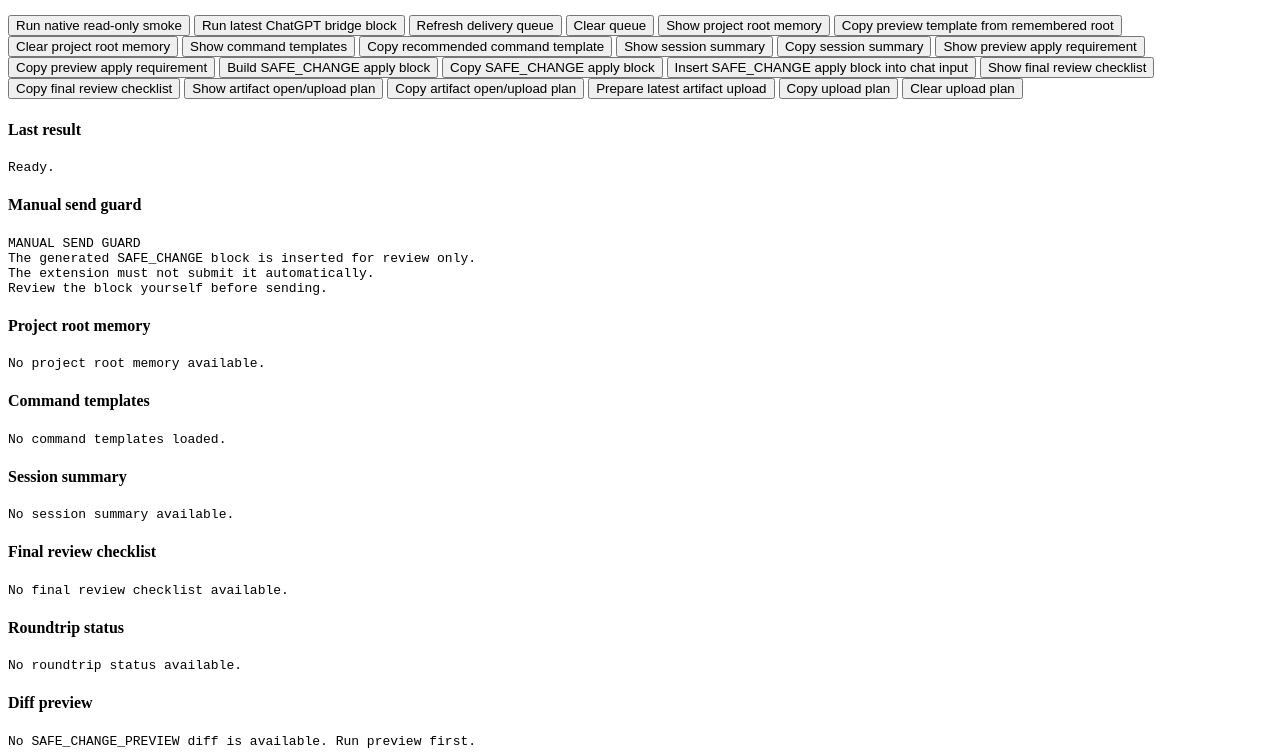
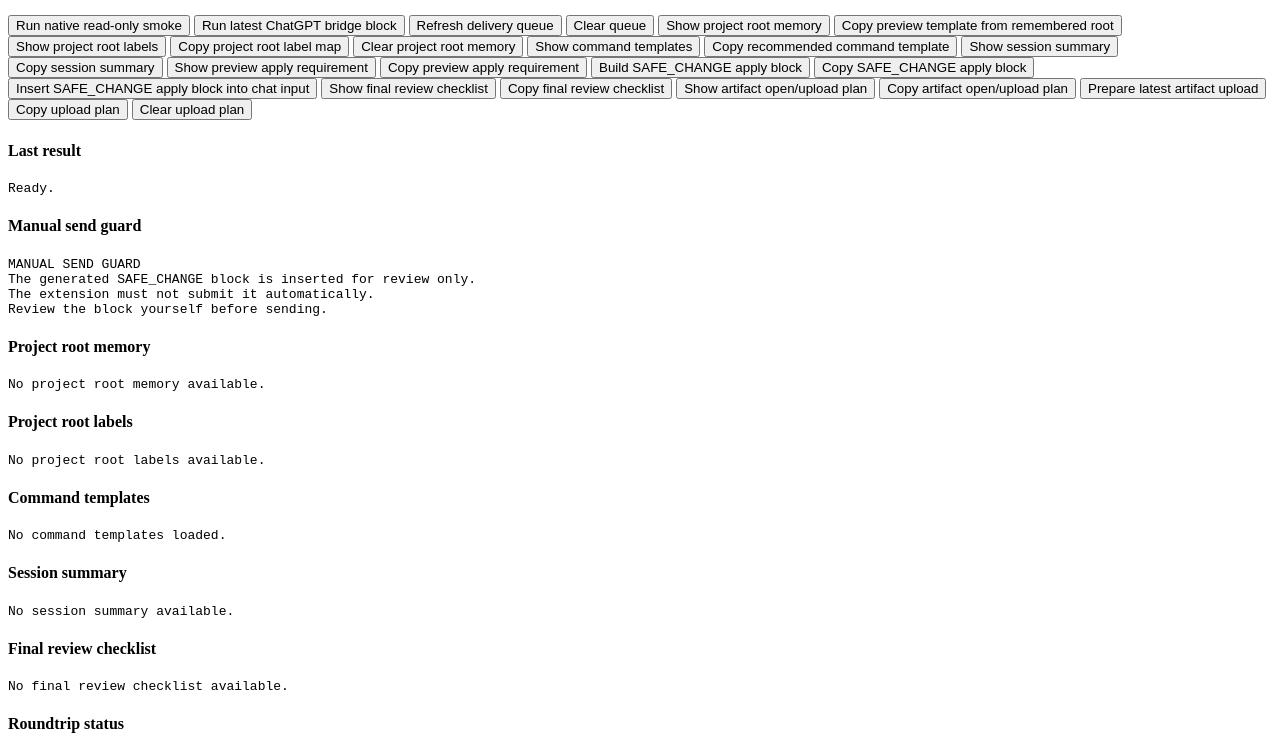
Before and after one commit to Kurkurkury/ultimatebridge, a website with bundled scripts: page extension/src/popup/popup.html in a window 1280 px wide. Shown: the part 44-796 px from the top of the page. Built offline with nearby package versions, Linux system fonts and the light colour scheme.

Commit message:
Add project root labels section to popup

```diff
--- a/extension/src/popup/popup.html
+++ b/extension/src/popup/popup.html
@@ -12,6 +12,8 @@
   <button id="clear-queue">Clear queue</button>
   <button id="show-project-root-memory">Show project root memory</button>
   <button id="copy-preview-template-from-root-memory">Copy preview template from remembered root</button>
+  <button id="show-project-root-labels">Show project root labels</button>
+  <button id="copy-project-root-label-map">Copy project root label map</button>
   <button id="clear-project-root-memory">Clear project root memory</button>
   <button id="show-command-templates">Show command templates</button>
   <button id="copy-recommended-command-template">Copy recommended command template</button>
@@ -35,6 +37,8 @@
   <pre id="manual-send-guard">Manual review required. The extension must not submit generated apply blocks automatically.</pre>
   <h4>Project root memory</h4>
   <pre id="project-root-memory">No project root memory available.</pre>
+  <h4>Project root labels</h4>
+  <pre id="project-root-labels">No project root labels available.</pre>
   <h4>Command templates</h4>
   <pre id="command-templates">No command templates loaded.</pre>
   <h4>Session summary</h4>
```
